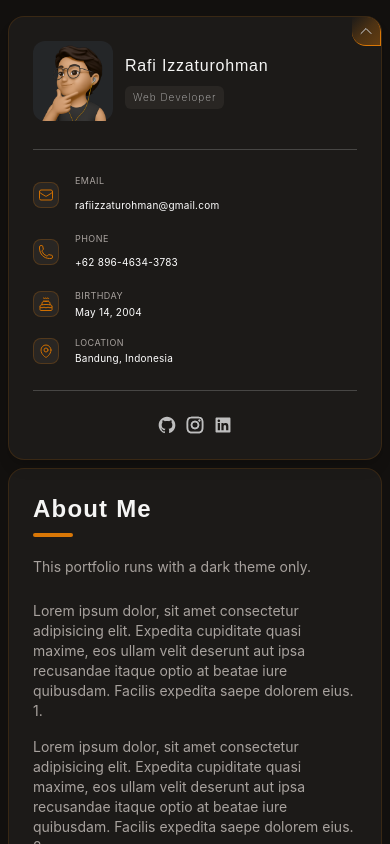
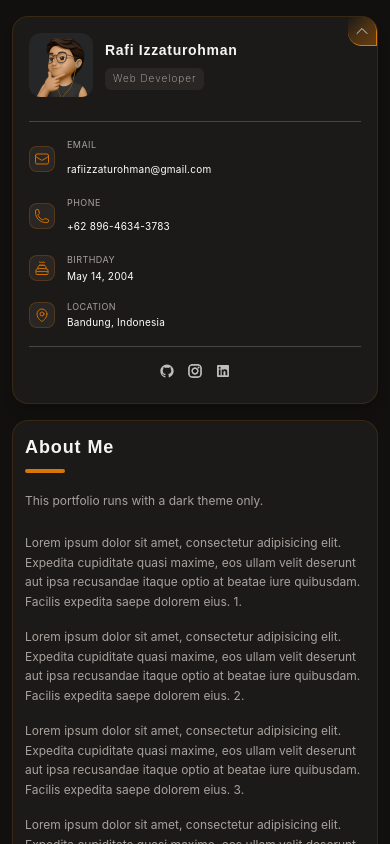
Before and after one commit to rafiizzaturohman/gluon, a Next.js app: page / in a window 390 px wide. Both pictures are taken after a click on the button 366 px from the left and 31 px from the top of the page. Shown: the top 844 px of the page. Built offline with nearby package versions, Linux system fonts and the light colour scheme.

Commit message:
Responsive Update

```diff
--- a/src/app/globals.css
+++ b/src/app/globals.css
@@ -56,7 +56,9 @@
   /* ===== Card ===== */
   .content-card {
     @apply bg-[var(--color-surface)] border border-[var(--color-border)]
-           rounded-2xl shadow-md overflow-hidden transition-all duration-300;
+            p-3 sm:p-5 md:p-6 lg:p-8
+            space-y-6 w-full
+            rounded-2xl shadow-md overflow-hidden transition-all duration-300;
   }
 
   .profile-card {
@@ -79,7 +81,7 @@
     @apply p-4 space-y-2;
   }
   .card-title {
-    @apply text-xl tracking-wider font-medium text-[var(--color-text)];
+    @apply text-sm sm:text-base md:text-lg lg:text-xl font-semibold tracking-wider text-[var(--color-text)];
   }
   .card-subtitle {
     @apply text-sm text-[var(--color-primary)];
@@ -88,7 +90,7 @@
     @apply text-sm text-[var(--color-text-muted)];
   }
   .card-title-text {
-    @apply max-w-max bg-[var(--color-text-surface)] tracking-widest font-extralight rounded-md py-1 px-2 md:px-4 text-[10px] md:text-sm text-white/70;
+    @apply text-xs sm:text-sm md:text-base lg:text-base max-w-max bg-[var(--color-text-surface)] tracking-widest font-extralight rounded-md py-1 px-2 md:px-4 text-[10px] text-white/70;
   }
   .card-icon {
     @apply text-[var(--color-icon)];
@@ -97,20 +99,29 @@
     @apply bg-[#292623] p-1 md:p-2 rounded-lg border-1 border-[#d977063d];
   }
   .socmed-icon {
-    @apply w-5 h-5 md:w-7 md:h-7 text-[var(--color-socmed)] hover:text-white transition-all delay-100 duration-200 ease-in-out fill-current;
+    @apply w-4 sm:w-5 md:w-6 h-4 sm:h-5 md:h-6 text-[var(--color-socmed)] hover:text-white transition-all delay-100 duration-200 ease-in-out fill-current;
   }
   .profile-content {
-    @apply flex flex-row md:flex-col gap-4 md:gap-8 items-center md:text-center;
+    @apply flex flex-row md:flex-col items-center gap-3 sm:gap-4 md:gap-6;
   }
   .page-title {
-    @apply relative text-2xl md:text-3xl tracking-wider font-bold flex items-center gap-2 pb-2
+    @apply relative  text-lg sm:text-xl md:text-2xl lg:text-3xl tracking-wider font-bold flex items-center gap-2 pb-2
              after:content-[''] after:absolute after:-bottom-1 after:left-0
              after:w-[40px] after:h-[4px] after:bg-[var(--color-primary)] after:rounded-full;
+  }
+  .profile-toggle {
+    @apply flex items-center gap-2 text-xs sm:text-sm text-gray-300 hover:text-white absolute top-0 right-0;
+  }
+  .card-label {
+    @apply uppercase text-[9px] sm:text-[10px] md:text-xs tracking-wider;
+  }
+  .card-value {
+    @apply text-white text-[10px] sm:text-xs md:text-sm tracking-wide;
   }
 
   /* ===== Image ===== */
   .profile-image {
-    @apply relative rounded-xl object-cover bg-slate-600/20 w-20 h-20 md:w-42 md:h-42;
+    @apply relative rounded-xl object-cover bg-slate-600/20 w-16 h-16 sm:w-20 sm:h-20 md:w-36 md:h-36;
   }
 
   /* ===== Buttons ===== */
@@ -150,3 +161,27 @@
     }
   }
 }
+
+/* ===== Custom Scrollbar Dark Theme ===== */
+::-webkit-scrollbar {
+  width: 8px; /* lebar scrollbar */
+}
+
+::-webkit-scrollbar-track {
+  background: transparent; /* background area */
+}
+
+::-webkit-scrollbar-thumb {
+  background: #d97706; /* warna utama (amber-600) */
+  border-radius: 9999px; /* biar bulat */
+}
+
+::-webkit-scrollbar-thumb:hover {
+  background: #f59e0b; /* hover warna amber-500 */
+}
+
+/* Firefox support */
+* {
+  scrollbar-width: thin;
+  scrollbar-color: #d97706 transparent;
+}
--- a/src/app/page.tsx
+++ b/src/app/page.tsx
@@ -3,7 +3,11 @@ import MyPersonal from "@/components/personal";
 
 const Home = () => {
   return (
-    <main className="min-h-screen flex flex-col md:flex-row gap-2 md:gap-4 lg:gap-6 px-2 py-4 md:py-20">
+    <main
+      className="min-h-screen flex flex-col md:flex-row gap-4 lg:gap-8
+      px-3 sm:px-4 md:px-6 lg:px-10 py-4 md:py-10 lg:py-16"
+    >
+      {/* Left Fixed Card */}
       <MyPersonal />
 
       {/* Right Scrollable Card */}
--- a/src/components/about.tsx
+++ b/src/components/about.tsx
@@ -1,16 +1,27 @@
 const AboutMe = () => {
   return (
     <section className="flex-1 overflow-y-auto">
-      <div className="content-card p-6 space-y-6 shadow-lg w-auto">
-        <h1 className="page-title">About Me</h1>
+      <div
+        className="content-card
+        p-3 sm:p-5 md:p-6 lg:p-8
+        space-y-6 shadow-lg w-full rounded-2xl"
+      >
+        <h1 className="page-title">
+          About Me
+        </h1>
 
-        <p className="card-text">This portfolio runs with a dark theme only.</p>
+        <p className="card-text text-xs sm:text-sm md:text-base">
+          This portfolio runs with a dark theme only.
+        </p>
 
         {/* Contoh konten panjang biar bisa discroll */}
         <div className="space-y-4">
           {[...Array(40)].map((_, i) => (
-            <p key={i} className="card-text">
-              Lorem ipsum dolor, sit amet consectetur adipisicing elit. Expedita
+            <p
+              key={i}
+              className="card-text text-xs sm:text-sm md:text-base leading-relaxed"
+            >
+              Lorem ipsum dolor sit amet, consectetur adipisicing elit. Expedita
               cupiditate quasi maxime, eos ullam velit deserunt aut ipsa
               recusandae itaque optio at beatae iure quibusdam. Facilis expedita
               saepe dolorem eius. {i + 1}.
--- a/src/components/personal.tsx
+++ b/src/components/personal.tsx
@@ -45,12 +45,12 @@ const MyPersonal = () => {
 
   // Cek ukuran layar
   useEffect(() => {
-    const mediaQuery = window.matchMedia("(min-width: 768px)");
+    const mediaQuery = window.matchMedia("(min-width: 1024px)"); // desktop breakpoint
 
     const handleChange = (e: MediaQueryListEvent | MediaQueryList) => {
       if ("matches" in e) {
         setIsDesktop(e.matches);
-        setIsOpen(e.matches); // kalau desktop = true, mobile = false
+        setIsOpen(e.matches); // kalau desktop terbuka default
       } else {
         setIsDesktop((e as MediaQueryList).matches);
         setIsOpen((e as MediaQueryList).matches);
@@ -66,34 +66,35 @@ const MyPersonal = () => {
   }, []);
 
   return (
-    <aside className="w-auto md:w-1/4">
+    <aside className="w-full sm:w-[90%] md:w-[60%] lg:w-1/4 mx-auto">
       <div
-        className={`relative profile-card md:fixed
-        p-6 md:px-8 md:pt-16 shadow-lg space-y-7
+        className={`relative profile-card lg:fixed
+        p-4 sm:p-6 md:px-8 md:pt-12 lg:pt-16 shadow-lg space-y-6
         transition-all duration-500 ease-in-out
-        ${isOpen ? "pb-6 md:pb-6" : "pb-0 md:pb-0"}
+        ${isOpen ? "pb-6" : "pb-0"}
         `}
       >
         {/* Profile Header */}
-        <div className="profile-content flex flex-row md:flex-col items-center gap-3 md:gap-6">
+        <div className="profile-content">
           <div className="profile-image">
-            <Image src={MyPict} alt="Profile picture" fill priority />
+            <Image
+              src={MyPict}
+              alt="Profile picture"
+              fill
+              className="rounded-xl object-cover"
+              priority
+            />
           </div>
 
-          <div className="flex flex-col gap-2 md:items-center">
-            <h2 className="card-title text-base md:text-lg">
-              Rafi Izzaturohman
-            </h2>
+          <div className="flex flex-col gap-2 md:gap-3 md:items-center">
+            <h2 className="card-title">Rafi Izzaturohman</h2>
             <p className="card-title-text">Web Developer</p>
           </div>
         </div>
 
-        {/* Toggle button (hanya tampil di mobile) */}
+        {/* Toggle button (hanya tampil di mobile/tablet) */}
         {!isDesktop && (
-          <button
-            onClick={() => setIsOpen(!isOpen)}
-            className="flex items-center gap-2 text-sm text-gray-300 hover:text-white absolute top-0 right-0"
-          >
+          <button onClick={() => setIsOpen(!isOpen)} className="profile-toggle">
             <div
               className={`relative overflow-hidden
                 rounded-bl-[14px] rounded-tr-[14px]
@@ -128,7 +129,7 @@ const MyPersonal = () => {
                     transition={{ duration: 0.3 }}
                     className="relative"
                   >
-                    <ChevronUpIcon className="w-4 h-4" />
+                    <ChevronUpIcon className="w-4 h-4 sm:w-5 sm:h-5" />
                   </motion.div>
                 ) : (
                   <motion.div
@@ -138,7 +139,7 @@ const MyPersonal = () => {
                     transition={{ duration: 0.3 }}
                     className="relative"
                   >
-                    <ChevronDownIcon className="w-4 h-4" />
+                    <ChevronDownIcon className="w-4 h-4 sm:w-5 sm:h-5" />
                   </motion.div>
                 )}
               </AnimatePresence>
@@ -154,7 +155,7 @@ const MyPersonal = () => {
               animate={{ opacity: 0.2, scaleX: 1 }}
               exit={{ opacity: 0, scaleX: 0 }}
               transition={{ duration: 0.4 }}
-              className="origin-center md:opacity-20 my-6 md:my-10"
+              className="origin-center md:opacity-20 my-4 sm:my-6 md:my-8 lg:my-10"
             />
           )}
         </AnimatePresence>
@@ -168,47 +169,31 @@ const MyPersonal = () => {
               animate={{ height: "auto", opacity: 1 }}
               exit={{ height: 0, opacity: 0 }}
               transition={{ duration: 0.5, ease: "easeInOut" }}
-              className="overflow-hidden md:overflow-visible space-y-4 md:space-y-10"
+              className="overflow-hidden lg:overflow-visible space-y-4 sm:space-y-6 md:space-y-8 lg:space-y-10"
             >
               {profileInfo.map((item, index) => (
-                <div key={index} className="flex flex-row gap-4 items-center">
+                <div
+                  key={index}
+                  className="flex flex-row gap-3 sm:gap-4 items-center"
+                >
                   <div className="card-border">
-                    <item.icon className="card-icon w-4 md:w-6 h-4 md:h-6" />
+                    <item.icon className="card-icon w-4 h-4 sm:w-5 sm:h-5 md:w-6 md:h-6" />
                   </div>
-                  {item.label === "email" ? (
+                  {item.label === "email" || item.label === "phone" ? (
                     <div className="space-y-0.5">
-                      <p className="uppercase text-[9px] md:text-xs tracking-wider">
-                        {item.label}
-                      </p>
+                      <p className="card-label">{item.label}</p>
                       <a
                         href={item.link}
                         target="_blank"
-                        className="text-white text-[10px] md:text-sm tracking-wide"
-                      >
-                        {item.value}
-                      </a>
-                    </div>
-                  ) : item.label === "phone" ? (
-                    <div className="space-y-0.5">
-                      <p className="uppercase text-[9px] md:text-xs tracking-wider">
-                        {item.label}
-                      </p>
-                      <a
-                        href={item.link}
-                        target="_blank"
-                        className="text-white text-[10px] md:text-sm tracking-wide"
+                        className="card-value"
                       >
                         {item.value}
                       </a>
                     </div>
                   ) : (
                     <div className="space-y-0.5">
-                      <p className="uppercase text-[9px] md:text-xs tracking-wider">
-                        {item.label}
-                      </p>
-                      <p className="text-white text-[10px] md:text-sm tracking-wide">
-                        {item.value}
-                      </p>
+                      <p className="card-label">{item.label}</p>
+                      <p className="card-value">{item.value}</p>
                     </div>
                   )}
                 </div>
@@ -219,11 +204,11 @@ const MyPersonal = () => {
                 animate={{ opacity: 0.2, scaleX: 1 }}
                 exit={{ opacity: 0, scaleX: 0 }}
                 transition={{ duration: 0.4 }}
-                className="origin-center md:opacity-20 my-6 md:my-6"
+                className="origin-center md:opacity-20 my-4 sm:my-6 md:my-8"
               />
 
               {/* Socials */}
-              <div className="flex flex-row gap-2 justify-center items-center text-center">
+              <div className="flex flex-row gap-3 sm:gap-4 justify-center items-center text-center">
                 <a
                   href="https://www.github.com/rafiizzaturohman/"
                   target="_blank"
```
